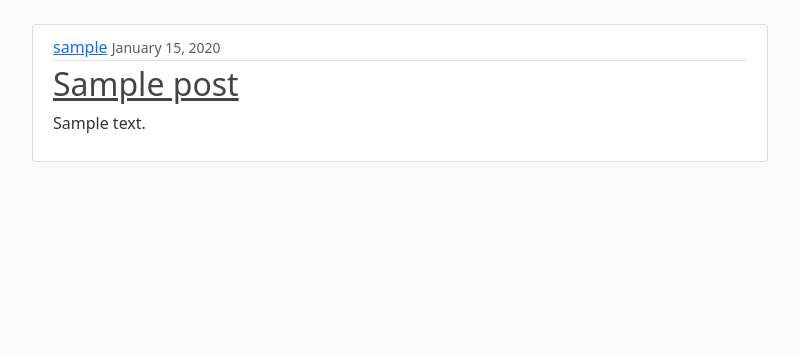
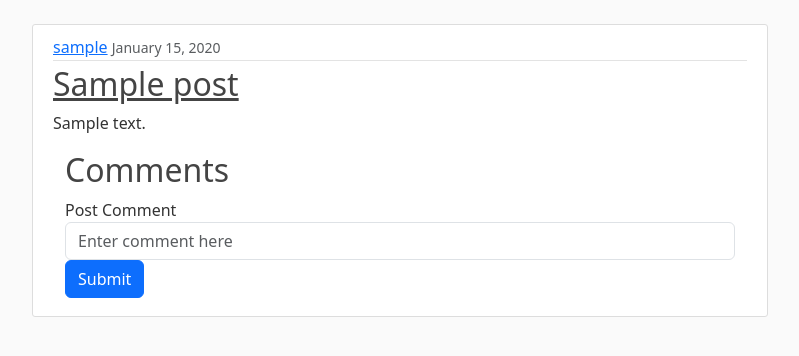
Before and after one commit to Nandan9911/Blog-App-Django, a Django app: template blog/templates/blog/home.html in a window 1280 px wide. Shown: the part 56-412 px from the top of the page, without its empty margins (50-849 px from the left). Run offline with Django 3.2, Linux system fonts and the light colour scheme; tables that the repository leaves empty hold one stand-in row (values such as "Sample post"); the template is opened without the code that fills it: values that come from a table or form of the project are taken from there, most other values are stand-ins (such as "Sample title", 1, 10 or a date in 2020); parts of the project's set-up code (start-up, migrations or seed data) failed here and were passed over; some libraries are stand-ins or nearby versions.

Commit message:
adding commenting section for blogs and creating datamodel for comments and adding inter-data consistency constraints with blogs datamodel

```diff
--- a/blog/models.py
+++ b/blog/models.py
@@ -4,6 +4,7 @@ from django.contrib.auth.models import User
 
 
 class Post(models.Model):
+    sno = models.UUIDField(primary_key=True)
     title = models.CharField(max_length=100)
     content = models.TextField()
     date_posted = models.DateTimeField(default=timezone.now)
@@ -11,3 +12,8 @@ class Post(models.Model):
 
     def __str__(self):
         return self.title
+
+class Comments(models.Model):
+    comment = models.TextField()
+    date_posted = models.DateTimeField(default=timezone.now)
+    postno = models.ForeignKey(Post.sno, on_delete=models.CASCADE)
--- a/blog/templates/blog/base.html
+++ b/blog/templates/blog/base.html
@@ -26,12 +26,12 @@
           <span class="navbar-toggler-icon"></span>
           </button>
           <div class="collapse navbar-collapse" id="navbarToggle">
-            <div class="nav navbar-nav mr-auto">
+            <div class="navbar-nav mr-auto">
               <a class="nav-item nav-link" href="{% url 'blog-home' %}">Home</a>
               <a class="nav-item nav-link" href="{% url 'blog-about' %}">About</a>
             </div>
             <!-- Navbar Right Side -->
-            <div class="nav navbar-nav">
+            <div class="navbar-nav">
               {% if user.is_authenticated %}
                 <a class="nav-item nav-link" href="{% url 'profile' %}">Profile</a>
                 <a class="nav-item nav-link" href="{% url 'logout' %}">Logout</a>
--- a/blog/templates/blog/home.html
+++ b/blog/templates/blog/home.html
@@ -10,6 +10,19 @@
             <h2><a class="article-title" href="#">{{ post.title }}</a></h2>
             <p class="article-content">{{ post.content }}</p>
           </div>
+          <div class="container">
+            <h2> Comments </h2>
+            <div class="my-2">
+                <form action="/blog/postComment" method="post">
+                    {% csrf_token %}
+                    <div class="form-group">
+                        <label for="exampleInputEmail1">Post Comment </label>
+                        <input type="text" class="form-control" name="comment" placeholder="Enter comment here">
+                    </div>
+                    <button type="submit" class="btn btn-primary">Submit</button>
+                </form>
+            </div>
+          </div>
         </article>
     {% endfor %}
 {% endblock content %}
--- a/blog/views.py
+++ b/blog/views.py
@@ -1,10 +1,12 @@
 from django.shortcuts import render
 from .models import Post
+from .models import Comments
 
 
 def home(request):
     context = {
-        'posts': Post.objects.all()
+        'posts': Post.objects.all(),
+        'comments': Comments.objects.all()
     }
     return render(request, 'blog/home.html', context)
 
```
